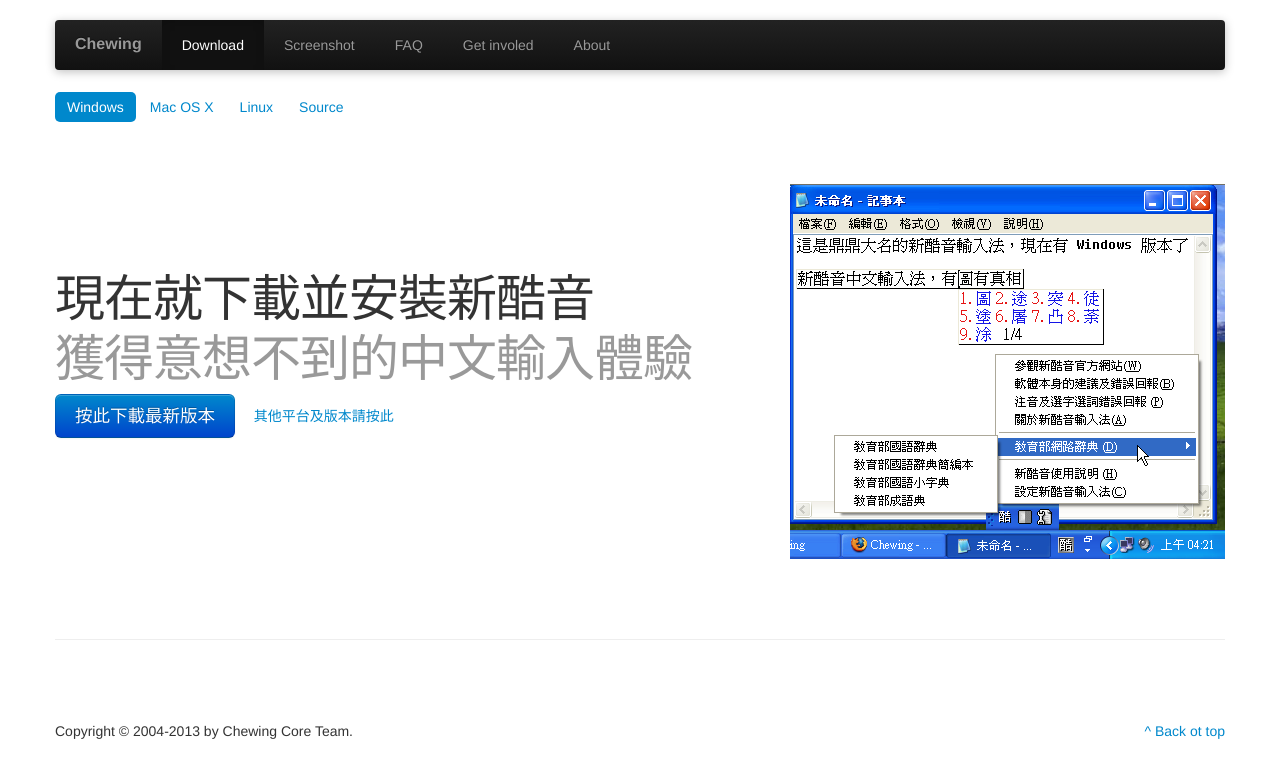
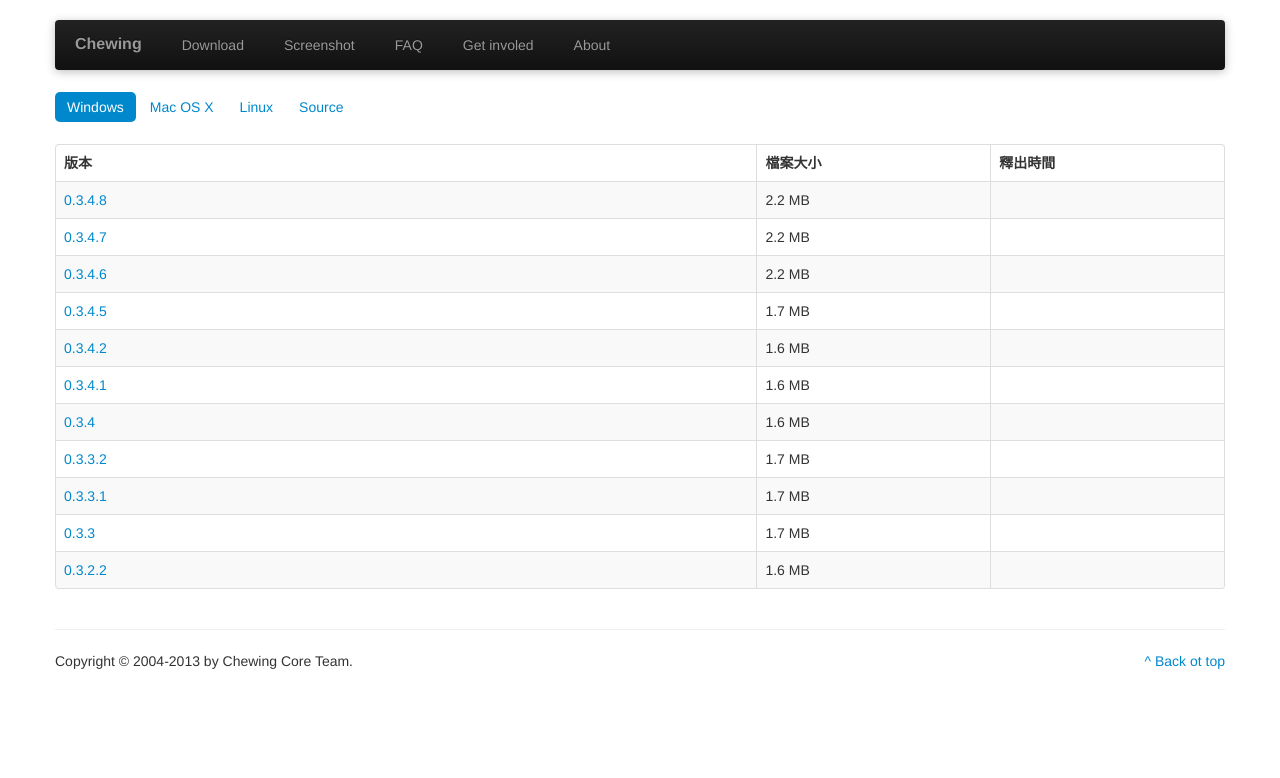
Before and after one commit to chewing/chewing.github.com, a Jekyll site: the page built from download-other.html, in a window 1280 px wide. Shown: the top 778 px of the page. Built offline with Jekyll 4.4.1, drawn with Linux system fonts in a browser that asks for light colours; nearby versions of some CDN libraries; Markdown is read by kramdown in place of the engine named in the settings.

Commit message:
add some old version of windows into download-other.html; TODO: complete download-other.html, move download-other back from /_layout to /

```diff
--- /dev/null
+++ b/_layouts/download-other.html
@@ -0,0 +1,69 @@
+---
+layout: blank
+title: Download - 下載
+class: download
+
+css:
+  - download-featurette
+---
+<ul class="nav nav-pills">
+  <li class="active"><a href="#win" data-toggle="pill">Windows</a></li>
+  <li><a href="#mac" data-toggle="pill">Mac OS X</a></li>
+  <li><a href="#lin" data-toggle="pill">Linux</a></li>
+  <li><a href="#source" data-toggle="pill">Source</a></li>
+</ul>
+<div class="tab-content">
+	<div class="tab-pane fade in active" id="win">
+		<table class="table table-striped table-hover table-bordered">
+			<thead>
+				<tr>
+					<th width="60%">版本</th>
+					<th width="20%">檔案大小</th>
+					<th>釋出時間</th>
+				</tr>
+			</thead>
+			<tbody>
+{% for item in page.windows %}
+				<tr>
+					<td><a href="{{ item.url }}">{{ item.version }}</a></td>
+					<td>{{ item.size }}</td>
+					<td>{{ item.time | date: "%Y/%m/%d" }}</td>
+				</tr>
+{% endfor %}
+			</tbody>
+		</table>
+	</div>
+	<div class="tab-pane fade" id="mac">
+		<div class="featurette">
+			<img class="featurette-image pull-right" src="static/img/download-banner.png" />
+			<h2 class="featurette-heading">現在就下載並安裝新酷音</h2>
+			<h3 class="featurette-heading"><span class="muted">獲得意想不到的中文輸入體驗</span></h3>
+			<p class="lead">
+				<a class="btn btn-large btn-primary" href="{{ site.lasted_dl }}">按此下載最新版本</a>
+				<a class="btn btn-link" href="download-other.html">其他平台及版本請按此</a>
+			</p>
+		</div>
+	</div>
+	<div class="tab-pane fade" id="lin">
+		<div class="featurette">
+			<img class="featurette-image pull-right" src="static/img/download-banner.png" />
+			<h2 class="featurette-heading">現在就下載並安裝新酷音</h2>
+			<h3 class="featurette-heading"><span class="muted">獲得意想不到的中文輸入體驗</span></h3>
+			<p class="lead">
+				<a class="btn btn-large btn-primary" href="{{ site.lasted_dl }}">按此下載最新版本</a>
+				<a class="btn btn-link" href="download-other.html">其他平台及版本請按此</a>
+			</p>
+		</div>
+	</div>
+	<div class="tab-pane fade" id="source">
+		<div class="featurette">
+			<img class="featurette-image pull-right" src="static/img/download-banner.png" />
+			<h2 class="featurette-heading">現在就下載並安裝新酷音</h2>
+			<h3 class="featurette-heading"><span class="muted">獲得意想不到的中文輸入體驗</span></h3>
+			<p class="lead">
+				<a class="btn btn-large btn-primary" href="{{ site.lasted_dl }}">按此下載最新版本</a>
+				<a class="btn btn-link" href="download-other.html">其他平台及版本請按此</a>
+			</p>
+		</div>
+	</div>
+</div>
--- a/download-other.html
+++ b/download-other.html
@@ -1,27 +1,37 @@
 ---
-layout: blank
-title: Download - 下載
-class: download
-
-css:
-  - download-featurette
+layout: download-other
+windows:
+  - version: 0.3.4.8
+    url: "http://chewing.googlecode.com/files/win32-chewing-0.3.4.8.exe"
+    size: "2.2 MB"
+  - version: 0.3.4.7
+    url: "http://chewing.googlecode.com/files/win32-chewing-0.3.4.7.exe"
+    size: "2.2 MB"
+  - version: 0.3.4.6
+    url: "http://chewing.googlecode.com/files/win32-chewing-0.3.4.6.exe"
+    size: "2.2 MB"
+  - version: 0.3.4.5
+    url: "http://chewing.googlecode.com/files/win32-chewing-0.3.4.5.exe"
+    size: "1.7 MB"
+  - version: 0.3.4.2
+    url: "http://chewing.googlecode.com/files/win32-chewing-0.3.4.2.exe"
+    size: "1.6 MB"
+  - version: 0.3.4.1
+    url: "http://chewing.googlecode.com/files/win32-chewing-0.3.4.1.exe"
+    size: "1.6 MB"
+  - version: 0.3.4
+    url: "http://chewing.googlecode.com/files/win32-chewing-0.3.4.exe"
+    size: "1.6 MB"
+  - version: 0.3.3.2
+    url: "http://chewing.googlecode.com/files/win32-chewing-0.3.3.2.exe"
+    size: "1.7 MB"
+  - version: 0.3.3.1
+    url: "http://chewing.googlecode.com/files/win32-chewing-0.3.3.1.exe"
+    size: "1.7 MB"
+  - version: 0.3.3
+    url: "http://chewing.googlecode.com/files/win32-chewing-0.3.3.exe"
+    size: "1.7 MB"
+  - version: 0.3.2.2
+    url: "http://chewing.googlecode.com/files/win32-chewing-0.3.2.2.exe"
+    size: "1.6 MB"
 ---
-<ul class="nav nav-pills">
-  <li class="active"><a href="#win" data-toggle="pill">Windows</a></li>
-  <li><a href="#mac" data-toggle="pill">Mac OS X</a></li>
-  <li><a href="#lin" data-toggle="pill">Linux</a></li>
-  <li><a href="#source" data-toggle="pill">Source</a></li>
-</ul>
-<div class="tab-content">
-	<div class="tab-pane active" id="win">
-		<div class="featurette">
-			<img class="featurette-image pull-right" src="static/img/download-banner.png" />
-			<h2 class="featurette-heading">現在就下載並安裝新酷音</h2>
-			<h3 class="featurette-heading"><span class="muted">獲得意想不到的中文輸入體驗</span></h3>
-			<p class="lead">
-				<a class="btn btn-large btn-primary" href="{{ site.lasted_dl }}">按此下載最新版本</a>
-				<a class="btn btn-link" href="download-other.html">其他平台及版本請按此</a>
-			</p>
-		</div>
-	</div>
-</div>
--- a/download.html
+++ b/download.html
@@ -7,7 +7,7 @@
   - download-featurette
 ---
 <div class="featurette">
-	<img class="featurette-image pull-right" src="static/img/download-banner.png" />
+	<img class="featurette-image pull-rightu img-rounded" src="static/img/download-banner.png" />
 	<h2 class="featurette-heading">現在就下載並安裝新酷音</h2>
 	<h3 class="featurette-heading"><span class="muted">獲得意想不到的中文輸入體驗</span></h3>
 	<p class="lead">
```
